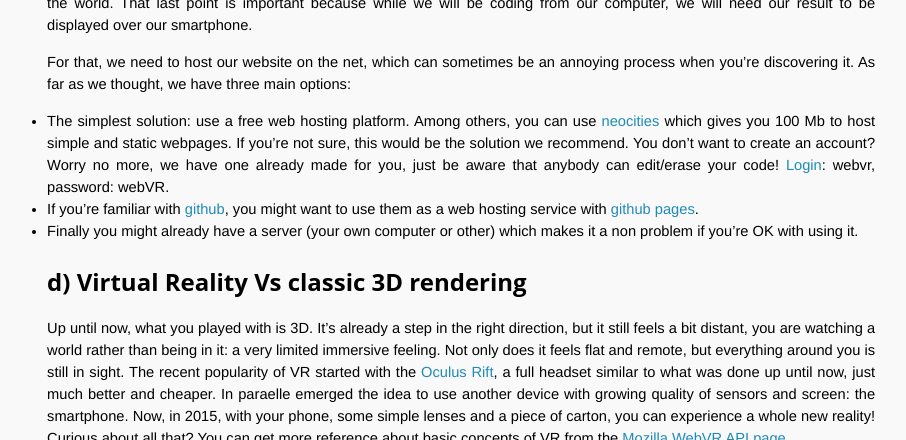
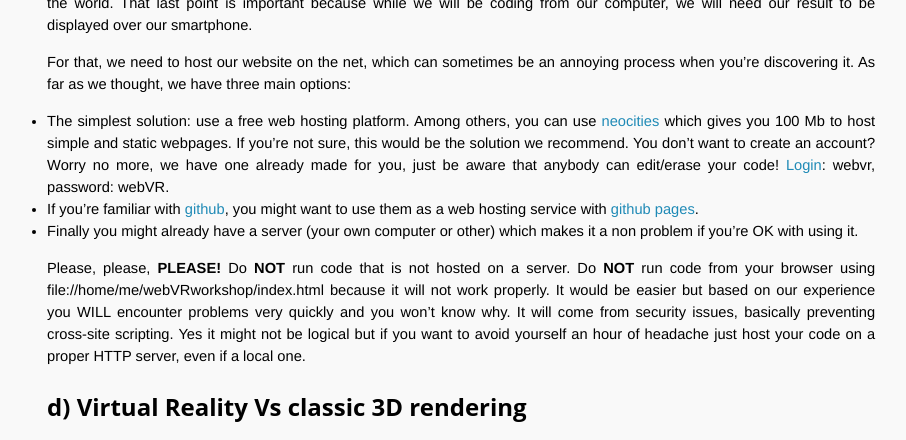
Before and after one commit to OpenTechSchool-Brussels/webVR-for-3D-graphics-and-music, a Jekyll site: the page built from Setting-up.markdown, in a window 1280 px wide and 900 px high, scrolled down 1787 px, cut to the strip 0-440 px from the top of the window. Shown: the whole strip, without its empty margins (309-1215 px from the left). Built offline with Jekyll 4.4.1, drawn with Linux system fonts in a browser that asks for light colours; Markdown is read by kramdown in place of the engine named in the settings.

Commit message:
insisting on HTTPd

```diff
--- a/Setting-up.markdown
+++ b/Setting-up.markdown
@@ -38,6 +38,8 @@ For that, we need to host our website on the net, which can sometimes be an anno
 * If you're familiar with [github](http://github.com), you might want to use them as a web hosting service with [github pages](https://pages.github.com/).
 * Finally you might already have a server (your own computer or other) which makes it a non problem if you're OK with using it.
 
+Please, please, **PLEASE!** Do **NOT** run code that is not hosted on a server. Do **NOT** run code from your browser using file://home/me/webVRworkshop/index.html because it will not work properly. It would be easier but based on our experience you WILL encounter problems very quickly and you won't know why. It will come from security issues, basically preventing cross-site scripting. Yes it might not be logical but if you want to avoid yourself an hour of headache just host your code on a proper HTTP server, even if a local one.
+
 ## d) Virtual Reality Vs classic 3D rendering
 Up until now, what you played with is 3D. It's already a step in the right direction, but it still feels a bit distant, you are watching a world rather than being in it: a very limited immersive feeling. Not only does it feels flat and remote, but everything around you is still in sight. The recent popularity of VR started with the [Oculus Rift](https://www.oculus.com/en-us/), a full headset similar to what was done up until now, just much better and cheaper. In paraelle emerged the idea to use another device with growing quality of sensors and screen: the smartphone. Now, in 2015, with your phone, some simple lenses and a piece of carton, you can experience a whole new reality! Curious about all that? You can get more reference about basic concepts of VR from the [Mozilla WebVR API page](https://developer.mozilla.org/en-US/docs/Web/API/WebVR_API/WebVR_concepts).
 
```
